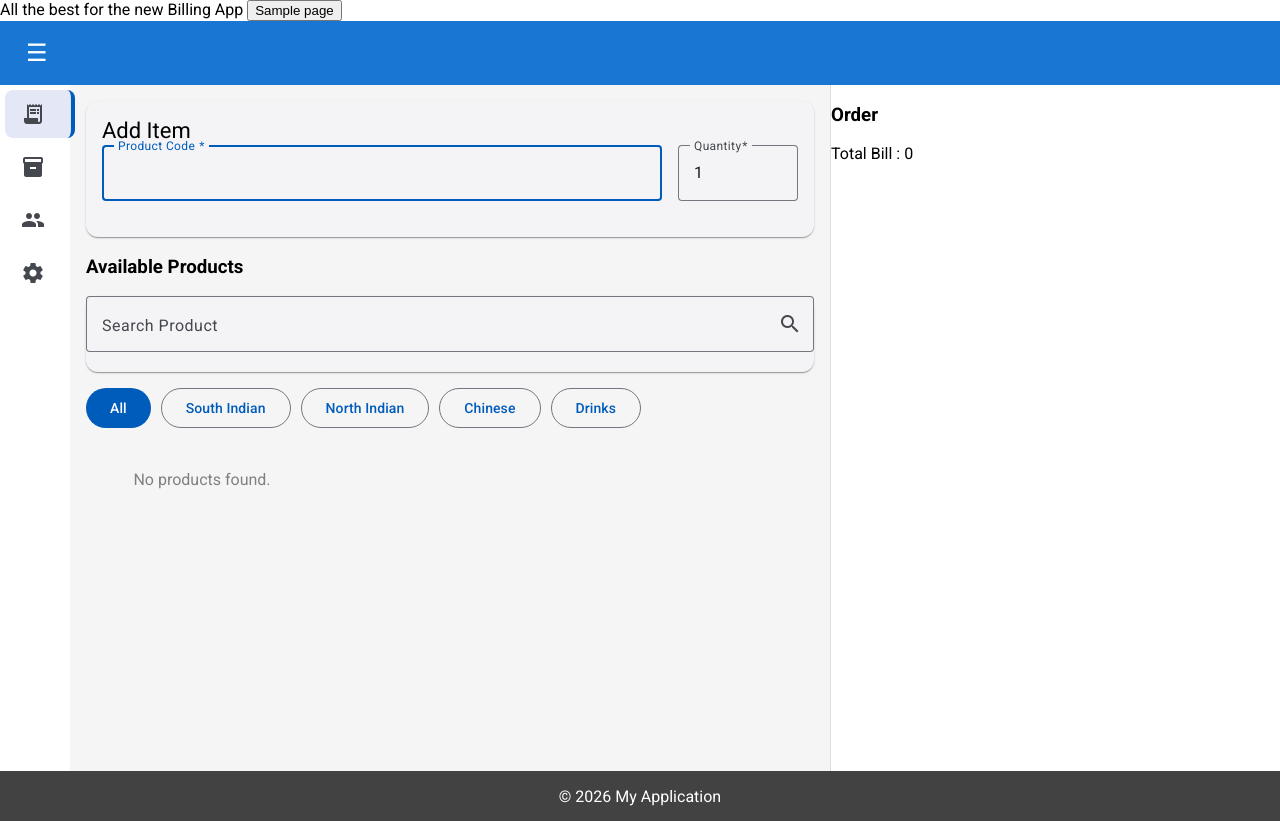
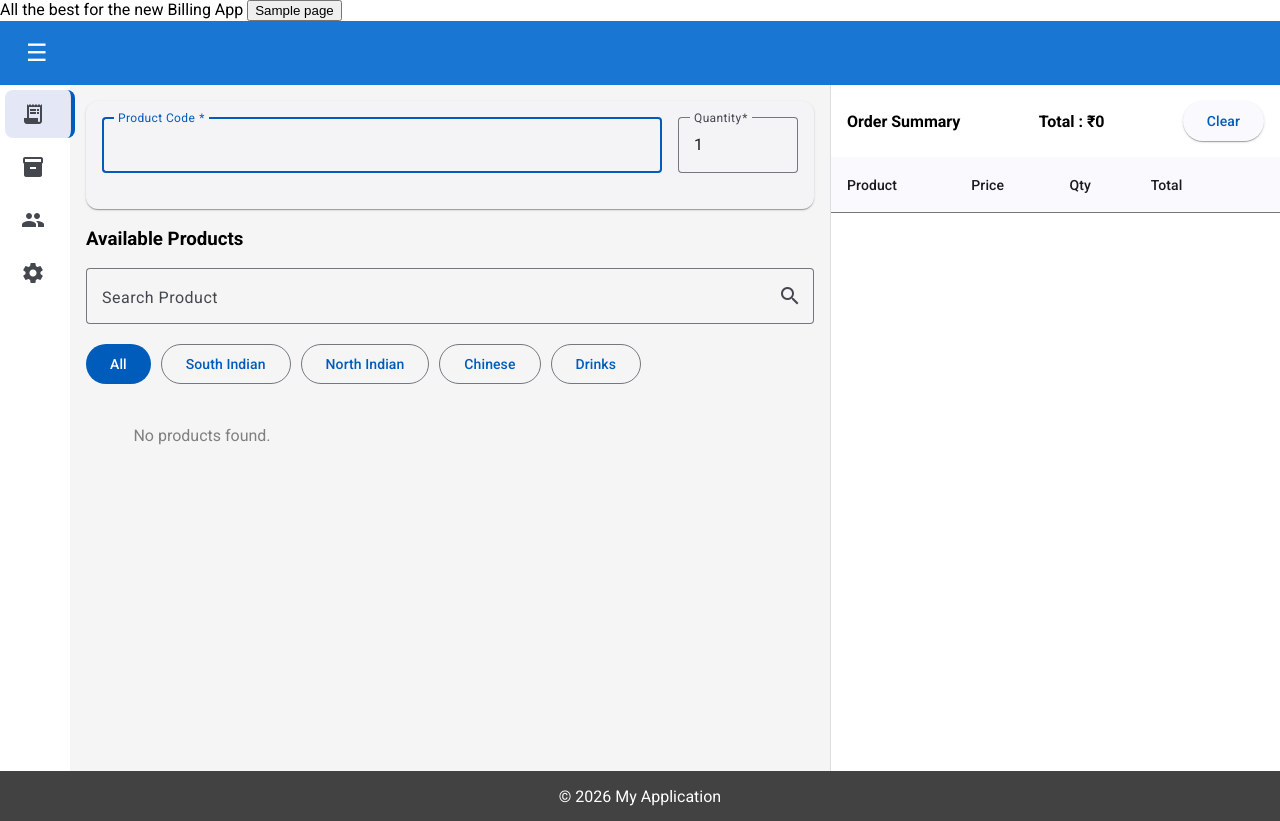
Before and after one commit to sagar-shivappa/Customer-Billing-UI, an Angular app: page / in a window 1280 px wide. Built offline with nearby package versions, Linux system fonts and the light colour scheme.

Commit message:
Billing Panel Basic structure

```diff
--- a/src/features/add-product-component/add-product-component.html
+++ b/src/features/add-product-component/add-product-component.html
@@ -1,8 +1,7 @@
+<mat-card-header>
+  <mat-card-title>Add New Product</mat-card-title>
+</mat-card-header>
 <mat-card>
-  <mat-card-header>
-    <mat-card-title>Add Product</mat-card-title>
-  </mat-card-header>
-
   <mat-card-content>
     <form [formGroup]="productForm">
       <div class="form-grid">
--- a/src/features/billing-entry-component/billing-entry-component.html
+++ b/src/features/billing-entry-component/billing-entry-component.html
@@ -1,8 +1,4 @@
 <mat-card class="billing-card">
-  <mat-card-header>
-    <mat-card-title> Add Item </mat-card-title>
-  </mat-card-header>
-
   <mat-card-content>
     <form class="billing-form" [formGroup]="billingForm" (ngSubmit)="add()">
       <mat-form-field appearance="outline">
--- a/src/features/billing-entry-component/billing-entry-component.ts
+++ b/src/features/billing-entry-component/billing-entry-component.ts
@@ -1,7 +1,7 @@
 import { AfterViewInit, Component, ElementRef, inject, viewChild } from '@angular/core';
 import { FormBuilder, ReactiveFormsModule, Validators } from '@angular/forms';
 import { MatButtonModule } from '@angular/material/button';
-import { MatCard, MatCardHeader, MatCardTitle, MatCardContent } from '@angular/material/card';
+import { MatCard, MatCardContent } from '@angular/material/card';
 import { MatFormField, MatFormFieldModule, MatLabel } from '@angular/material/form-field';
 import { MatInputModule } from '@angular/material/input';
 import { MatTableModule } from '@angular/material/table';
@@ -16,8 +16,6 @@ import { Item } from '../../models/bill.model';
   imports: [
     ReactiveFormsModule,
     MatCard,
-    MatCardHeader,
-    MatCardTitle,
     MatCardContent,
     MatFormField,
     MatLabel,
--- a/src/features/order-panel/bill-panel.css
+++ b/src/features/order-panel/bill-panel.css
@@ -2,3 +2,27 @@
   display: flex;
   gap: 5px;
 }
+
+.order-table {
+  width: 100%;
+}
+
+.prdName-field {
+  max-width: 80px;
+}
+
+.qty-field {
+  width: 80px;
+}
+
+.price-field {
+  width: 80px;
+}
+
+.order-total {
+  display: flex;
+  justify-content: space-between;
+  margin: 16px;
+  font-weight: 600;
+  align-items: center;
+}
--- a/src/features/order-panel/bill-panel.html
+++ b/src/features/order-panel/bill-panel.html
@@ -1,16 +1,67 @@
-<h3>Order</h3>
-Total Bill : {{ orderSummary().totalAmount }}
-@for (item of orderSummary().items; track item.productCode) {
-  <div class="bill-item">
-    <div>
+<div class="order-total">
+  <span>Order Summary</span>
+  <span> Total : ₹{{ orderSummary().totalAmount }} </span>
+  <button matButton="elevated" (click)="clearOrder()">Clear</button>
+</div>
+
+<table mat-table [dataSource]="orderSummary().items" class="order-table">
+  <!-- Product -->
+  <ng-container matColumnDef="product">
+    <th mat-header-cell *matHeaderCellDef>Product</th>
+    <td mat-cell *matCellDef="let item" class="prdName-field">
       {{ item.productName }}
-    </div>
+    </td>
+  </ng-container>
 
-    <div>
-      {{ item.quantity }}
-      × ₹{{ item.unitPrice }}
-    </div>
+  <!-- Unit Price -->
+  <ng-container matColumnDef="price">
+    <th mat-header-cell *matHeaderCellDef>Price</th>
+    <td mat-cell *matCellDef="let item">
+      <mat-form-field appearance="outline" class="price-field">
+        <input
+          matInput
+          type="number"
+          min="0"
+          [disabled]="!allowPriceEdit()"
+          [value]="item.unitPrice"
+          (change)="updatePrice(item.productCode, $event)"
+        />
+      </mat-form-field>
+    </td>
+  </ng-container>
 
-    <div>₹{{ item.totalPrice }}</div>
-  </div>
-}
+  <!-- Quantity -->
+  <ng-container matColumnDef="quantity">
+    <th mat-header-cell *matHeaderCellDef>Qty</th>
+    <td mat-cell *matCellDef="let item">
+      <mat-form-field appearance="outline" class="qty-field">
+        <input
+          matInput
+          type="number"
+          min="1"
+          [value]="item.quantity"
+          (change)="updateQuantity(item.productCode, $event)"
+        />
+      </mat-form-field>
+    </td>
+  </ng-container>
+
+  <!-- Total -->
+  <ng-container matColumnDef="total">
+    <th mat-header-cell *matHeaderCellDef>Total</th>
+    <td mat-cell *matCellDef="let item">₹{{ item.totalPrice }}</td>
+  </ng-container>
+
+  <!-- Delete -->
+  <ng-container matColumnDef="action">
+    <th mat-header-cell *matHeaderCellDef></th>
+    <td mat-cell *matCellDef="let item">
+      <button matIconButton="standard" color="warn" (click)="removeItem(item.productCode)">
+        <mat-icon>delete</mat-icon>
+      </button>
+    </td>
+  </ng-container>
+
+  <tr mat-header-row *matHeaderRowDef="displayedColumns"></tr>
+  <tr mat-row *matRowDef="let row; columns: displayedColumns"></tr>
+</table>
--- a/src/features/order-panel/bill-panel.ts
+++ b/src/features/order-panel/bill-panel.ts
@@ -1,13 +1,52 @@
-import { Component, inject } from '@angular/core';
+import { Component, inject, signal } from '@angular/core';
 import { BillingService } from '../../services/billing.service';
+import { MatIconModule } from '@angular/material/icon';
+import { MatButtonModule } from '@angular/material/button';
+import { MatFormFieldModule } from '@angular/material/form-field';
+import { MatTableModule } from '@angular/material/table';
+import { CommonModule } from '@angular/common';
+import { MatInputModule } from '@angular/material/input';
 
 @Component({
   selector: 'app-bill-panel',
-  imports: [],
+  imports: [
+    CommonModule,
+    MatTableModule,
+    MatFormFieldModule,
+    MatInputModule,
+    MatButtonModule,
+    MatIconModule,
+  ],
   templateUrl: './bill-panel.html',
   styleUrl: './bill-panel.css',
 })
 export class BillPanel {
   private readonly billingService = inject(BillingService);
   readonly orderSummary = this.billingService.orderSummary;
+  allowPriceEdit = signal(true);
+
+  readonly displayedColumns: Array<'product' | 'quantity' | 'price' | 'total' | 'action'> = [
+    'product',
+    'price',
+    'quantity',
+    'total',
+    'action',
+  ];
+
+  updateQuantity(productCode: string, event: Event): void {
+    const quantity = Number((event.target as HTMLInputElement).value);
+    this.billingService.updateQuantity(productCode, quantity);
+  }
+
+  updatePrice(productCode: string, event: Event): void {
+    const price = Number((event.target as HTMLInputElement).value);
+    this.billingService.updateUnitPrice(productCode, price);
+  }
+
+  removeItem(productCode: string): void {
+    this.billingService.removeItem(productCode);
+  }
+  clearOrder() {
+    this.billingService.clearOrder();
+  }
 }
--- a/src/features/product-catalog-component/product-catalog-component.html
+++ b/src/features/product-catalog-component/product-catalog-component.html
@@ -1,5 +1,5 @@
 <h3>Available Products</h3>
-<mat-card class="search-card">
+
 <mat-form-field appearance="outline" class="search-field">
   <mat-label> Search Product </mat-label>
 
@@ -12,7 +12,7 @@
 
   <mat-icon matSuffix> search </mat-icon>
 </mat-form-field>
-</mat-card>
+
 <div class="category-list">
   <button
     [matButton]="selectedCategory() === 'All' ? 'filled' : 'outlined'"
--- a/src/models/bill.model.ts
+++ b/src/models/bill.model.ts
@@ -9,6 +9,7 @@ export interface OrderSummaryItem {
 export interface Item {
   productCode: string;
   quantity: number;
+  unitPrice: number;
 }
 
 export interface OrderSummary {
--- a/src/services/billing.service.ts
+++ b/src/services/billing.service.ts
@@ -50,7 +50,7 @@ export class BillingService {
         continue;
       }
 
-      const itemTotal = product.price * item.quantity;
+      const itemTotal = (item.unitPrice ?? product.price) * item.quantity;
 
       totalAmount += itemTotal;
 
@@ -58,7 +58,7 @@ export class BillingService {
         productCode: product.productCode,
         productName: product.productName,
         quantity: item.quantity,
-        unitPrice: product.price,
+        unitPrice: item.unitPrice ?? product.price,
         totalPrice: itemTotal,
       });
     }
@@ -68,4 +68,39 @@ export class BillingService {
       totalAmount,
     };
   });
+
+  updateQuantity(productCode: string, quantity: number): void {
+    this._orderedItems.update((items) =>
+      items.map((item) =>
+        item.productCode === productCode
+          ? {
+              ...item,
+              quantity: Math.max(1, quantity),
+            }
+          : item,
+      ),
+    );
+  }
+
+  updateUnitPrice(productCode: string, unitPrice: number): void {
+    this._orderedItems.update((items) =>
+      items.map((item) =>
+        item.productCode === productCode
+          ? {
+              ...item,
+              unitPrice: Math.max(0, unitPrice),
+            }
+          : item,
+      ),
+    );
+    console.log(this._orderedItems());
+  }
+
+  clearOrder(): void {
+    this._orderedItems.set([]);
+  }
+
+  removeItem(productCode: string) {
+    this._orderedItems.update((items) => items.filter((item) => item.productCode !== productCode));
+  }
 }
```
Lines whose indentation alone changed are shown as unchanged.
